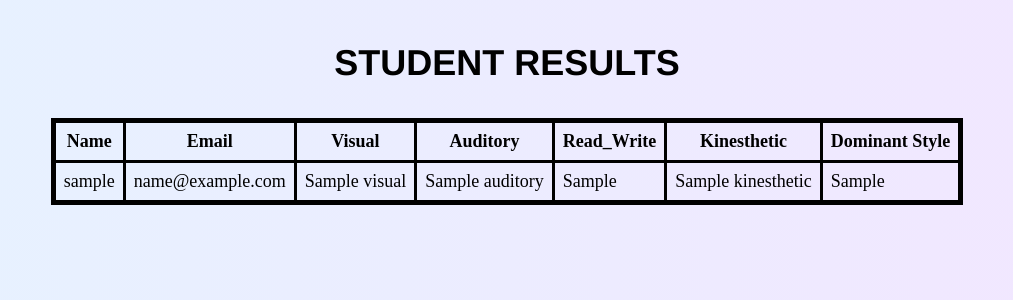
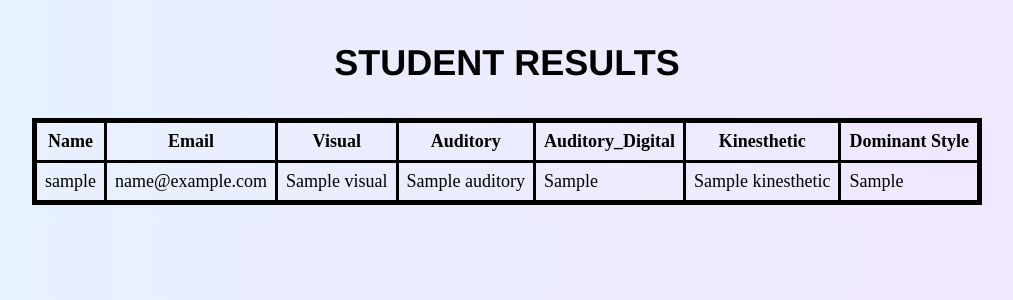
Before and after one commit to MianaPrinson/assessment_tools, a Flask app: page /admin_dashboard in a window 1280 px wide. Shown: the top 300 px of the page, without its empty margins (133-1146 px from the left). Run offline with Flask 3, Linux system fonts and the light colour scheme; the visitor is signed in with stand-in values (Sample User, id 1); a database or web service that is not in the repository returns one stand-in record (values such as "Sample title").

Commit message:
Update admin.html

```diff
--- a/templates/admin.html
+++ b/templates/admin.html
@@ -13,7 +13,7 @@
                 <th>Email</th>
                 <th>Visual</th>
                 <th>Auditory</th>
-                <th>Read_Write</th>
+                <th>Auditory_Digital</th>
                 <th>Kinesthetic</th>
                 <th>Dominant Style</th>
             </tr>
```
